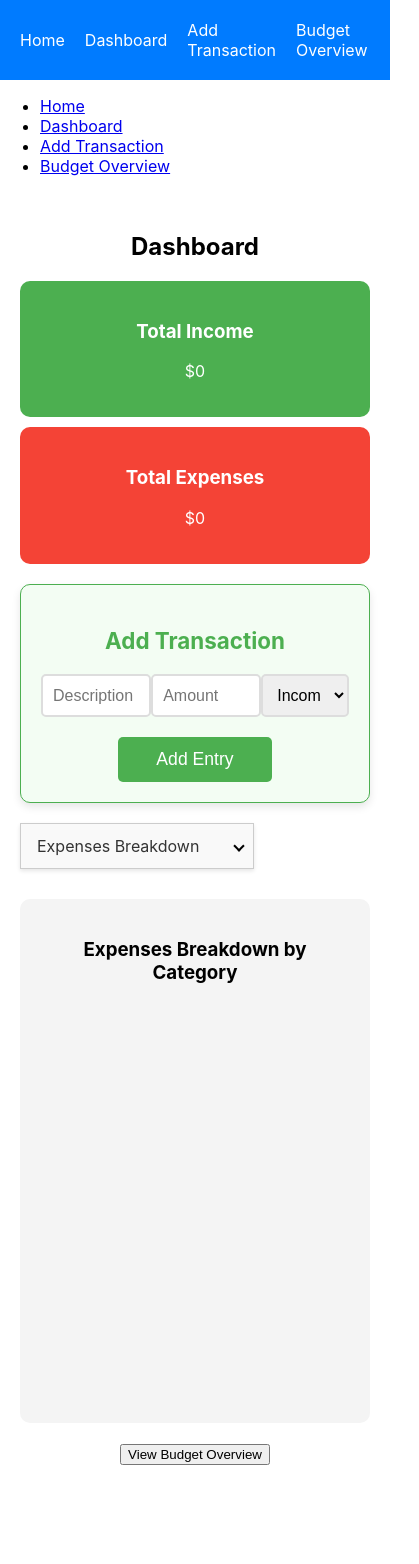
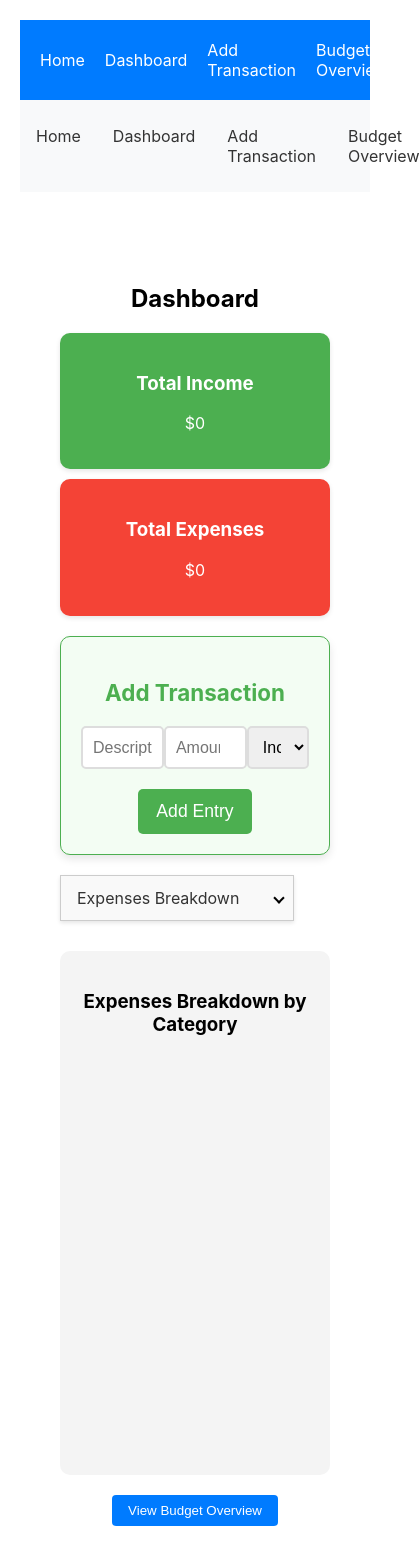
Before and after one commit to zihwoi/sanzen, a React (Create React App) app in the folder sanzen/: page /dashboard in a window 390 px wide. Shown: the top 1564 px of the page, 419 px wide, since content can reach past the window. Before the commit the page ends 1485 px from the top, so only its background shows below. Built offline with nearby package versions, Linux system fonts and the light colour scheme.

Commit message:
Update dashboard look

```diff
--- a/sanzen/src/App.css
+++ b/sanzen/src/App.css
@@ -1,3 +1,4 @@
+/* Global App Styling */
 .app {
   padding: 20px;
 }
@@ -59,6 +60,49 @@
   background-color: #0056b3;
 }
 
+/* Chart container styles */
+.chart-container {
+  margin-top: 30px;
+  padding: 20px;
+  background-color: #f4f4f4; /* Background color for chart container */
+  border-radius: 10px;
+}
+
+/* Individual chart styles */
+.chart {
+  background-color: white; /* Background color for the charts */
+  border: 1px solid #ddd; /* Border around each chart */
+  border-radius: 8px; /* Rounded corners */
+  padding: 20px; /* Padding inside the chart */
+  box-shadow: 0 2px 5px rgba(0, 0, 0, 0.1); /* Subtle shadow for depth */
+}
+
+/* Chart titles */
+.chart-title {
+  font-size: 1.2rem; /* Larger font for titles */
+  margin-bottom: 10px; /* Space below the title */
+  text-align: center; /* Center title text */
+}
+
+/* Dashboard specific styles */
+.card {
+  border-radius: 10px;
+  padding: 20px;
+  color: white;
+  margin: 10px 0;
+  text-align: center;
+  box-shadow: 0 2px 5px rgba(0, 0, 0, 0.1); /* Add shadow for depth */
+}
+
+/* Card types */
+.card.income {
+  background-color: #4caf50; /* Income color */
+}
+
+.card.expense {
+  background-color: #f44336; /* Expense color */
+}
+
 .App {
   text-align: center;
 }
@@ -97,3 +141,19 @@
     transform: rotate(360deg);
   }
 }
+
+/* Responsive styles */
+@media (max-width: 768px) {
+  .nav {
+    flex-direction: column; /* Stack nav items vertically on small screens */
+  }
+
+  .nav li {
+    margin: 10px 0; /* Add margin for vertical spacing */
+  }
+
+  /* Adjust chart styles for smaller screens */
+  .chart {
+    padding: 15px; /* Adjust padding on smaller screens */
+  }
+}
--- a/sanzen/src/App.js
+++ b/sanzen/src/App.js
@@ -7,6 +7,7 @@
 import Navigation from './components/Navigation';
 import { GlobalProvider } from './context/GlobalState';
 import BudgetOverview from './components/BudgetOverview'; // Adjust the path as necessary
+import './App.css'; // Import global CSS here
 
 
 function App() {
--- a/sanzen/src/components/Dashboard.js
+++ b/sanzen/src/components/Dashboard.js
@@ -93,13 +93,13 @@
       <h2 style={{ textAlign: 'center' }}>Dashboard</h2>
 
       {/* Total Income Card */}
-      <Card type="income">
+      <Card className="card income">
         <h3>Total Income</h3>
         <p>${budget.totalIncome}</p>
       </Card>
 
       {/* Total Expenses Card */}
-      <Card type="expense">
+      <Card className="card expense">
         <h3>Total Expenses</h3>
         <p>${budget.totalExpenses}</p>
       </Card>
@@ -113,7 +113,7 @@
         onChange={setSelectedChart}
       />
 
-      <ChartContainer>
+      <ChartContainer  className="chart-container">
         <h3 style={{ textAlign: 'center' }}>
           {selectedChart === 'expenses' ? 'Expenses Breakdown by Category' :
             selectedChart === 'income' ? 'Income Breakdown by Category' :
```
